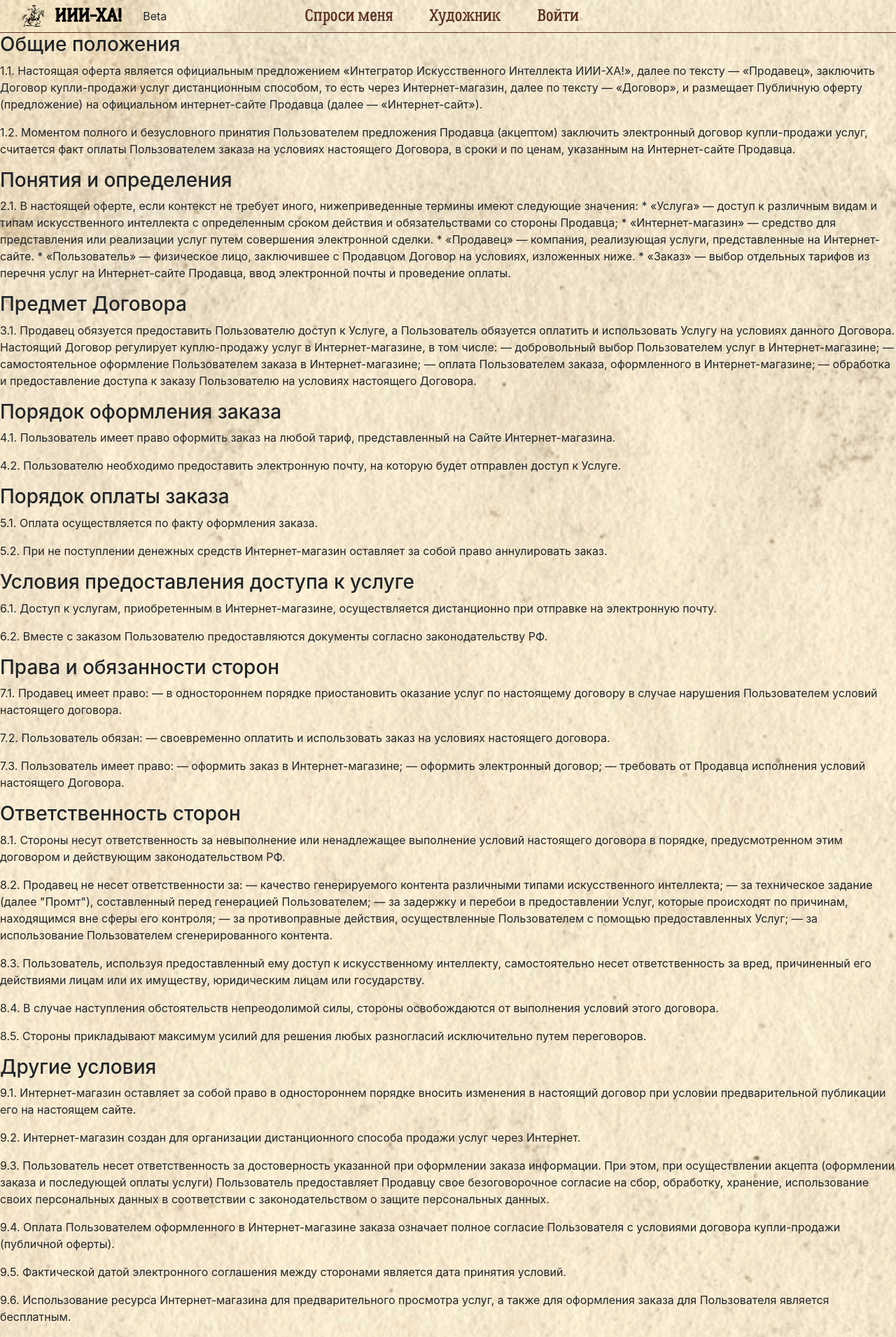
After one commit to amtp1/iiiha, a Django app: page /offer in a window 1280 px wide. The commit adds this page. Shown: the top 1910 px of the page at 70% size. Run offline with Django 4.2, Linux system fonts and the light colour scheme; some libraries are stand-ins or nearby versions.

Commit message:
add offer and privacy policy

```diff
--- a/iiiha/core/static/css/main.css
+++ b/iiiha/core/static/css/main.css
@@ -2288,3 +2288,18 @@ width: 124px;
   color: white;
 	background-color: green;
 }
+
+main {
+  padding: 45px;
+  margin-left: 20%;
+}
+
+.docs li {
+  margin: 10px 0;
+  margin-left: 20%;
+}
+
+a {
+  color: black;
+  text-decoration: none;
+}
--- a/iiiha/core/templates/base.html
+++ b/iiiha/core/templates/base.html
@@ -29,8 +29,6 @@
       <!--<link rel="stylesheet" href="css/bootstrap-5.3.2-dist/bootstrap.css">-->
 		</head>
 		<body class="home-bl">
-
-
 			 <header id="home">
 			    <div class="container">
 			    	<div class="row justify-content-between d-flex">
@@ -135,6 +133,16 @@
 
 			<!-- Start about Area -->
 			{% block body %}{% endblock %}
+      <main>
+      <section>
+        <h2>Публичная оферта и Политика конфиденциальности</h2>
+        <p>Прежде чем использовать наш сайт, пожалуйста, ознакомьтесь с нашими документами:</p>
+        <ul class="docs">
+            <li><a href="offer" target="_blank">Публичная оферта</a></li>
+            <li><a href="privacy-policy" target="_blank">Политика конфиденциальности</a></li>
+        </ul>
+    </section>
+    </main>
 			<!-- End about Area -->
 			<script src="https://ajax.googleapis.com/ajax/libs/jquery/3.5.1/jquery.min.js"></script>
 
--- /dev/null
+++ b/iiiha/core/templates/offer.html
@@ -0,0 +1,134 @@
+{% extends 'base.html' %}
+{% block title %}Публичная оферта{% endblock %}
+{% block body %}
+<h3>Общие положения</h3>
+
+<p>1.1. Настоящая оферта является официальным предложением «Интегратор Искусственного Интеллекта ИИИ-ХА!», далее по тексту — «Продавец», заключить Договор купли-продажи услуг дистанционным способом, то есть через Интернет-магазин, далее по тексту — «Договор», и размещает Публичную оферту (предложение) на официальном интернет-сайте Продавца (далее — «Интернет-сайт»).</p>
+
+<p>1.2. Моментом полного и безусловного принятия Пользователем предложения Продавца (акцептом) заключить электронный договор купли-продажи услуг, считается факт оплаты Пользователем заказа на условиях настоящего Договора, в сроки и по ценам, указанным на Интернет-сайте Продавца.</p>
+
+<h3>Понятия и определения</h3>
+
+<p>
+2.1. В настоящей оферте, если контекст не требует иного, нижеприведенные термины имеют следующие значения:
+* «Услуга» — доступ к различным видам и типам искусственного интеллекта с определенным сроком действия и обязательствами со стороны Продавца;
+* «Интернет-магазин» — средство для представления или реализации услуг путем совершения электронной сделки.
+* «Продавец» — компания, реализующая услуги, представленные на Интернет-сайте.
+* «Пользователь» — физическое лицо, заключившее с Продавцом Договор на условиях, изложенных ниже.
+* «Заказ» — выбор отдельных тарифов из перечня услуг на Интернет-сайте Продавца, ввод электронной почты и проведение оплаты.
+</p>
+
+<h3>Предмет Договора</h3>
+
+<p>3.1. Продавец обязуется предоставить Пользователю доступ к Услуге, а Пользователь обязуется оплатить и использовать Услугу на условиях данного Договора. Настоящий Договор регулирует куплю-продажу услуг в Интернет-магазине, в том числе: — добровольный выбор Пользователем услуг в Интернет-магазине; — самостоятельное оформление Пользователем заказа в Интернет-магазине; — оплата Пользователем заказа, оформленного в Интернет-магазине; — обработка и предоставление доступа к заказу Пользователю на условиях настоящего Договора.</p>
+
+<h3>Порядок оформления заказа</h3>
+
+<p>4.1. Пользователь имеет право оформить заказ на любой тариф, представленный на Сайте Интернет-магазина.</p>
+
+<p>4.2. Пользователю необходимо предоставить электронную почту, на которую будет отправлен доступ к Услуге.</p>
+
+<h3>Порядок оплаты заказа</h3>
+
+<p>5.1. Оплата осуществляется по факту оформления заказа.</p>
+
+<p>5.2. При не поступлении денежных средств Интернет-магазин оставляет за собой право аннулировать заказ.</p>
+
+<h3>Условия предоставления доступа к услуге</h3>
+
+<p>6.1. Доступ к услугам, приобретенным в Интернет-магазине, осуществляется дистанционно при отправке на электронную почту.</p>
+
+<p>6.2. Вместе с заказом Пользователю предоставляются документы согласно законодательству РФ.</p>
+
+<h3>Права и обязанности сторон</h3>
+
+<p>
+7.1. Продавец имеет право:
+— в одностороннем порядке приостановить оказание услуг по настоящему договору в случае нарушения Пользователем условий настоящего договора.
+</p>
+
+<p>
+7.2. Пользователь обязан:
+— своевременно оплатить и использовать заказ на условиях настоящего договора.
+</p>
+
+<p>
+7.3. Пользователь имеет право:
+— оформить заказ в Интернет-магазине;
+— оформить электронный договор;
+— требовать от Продавца исполнения условий настоящего Договора.
+</p>
+
+<h3>Ответственность сторон</h3>
+
+<p>8.1. Стороны несут ответственность за невыполнение или ненадлежащее выполнение условий настоящего договора в порядке, предусмотренном этим договором и действующим законодательством РФ.</p>
+
+<p>8.2. Продавец не несет ответственности за:
+— качество генерируемого контента различными типами искусственного интеллекта;
+— за техническое задание (далее "Промт"), составленный перед генерацией Пользователем;
+— за задержку и перебои в предоставлении Услуг, которые происходят по причинам, находящимся вне сферы его контроля;
+— за противоправные действия, осуществленные Пользователем с помощью предоставленных Услуг;
+— за использование Пользователем сгенерированного контента.
+</p>
+
+<p>8.3. Пользователь, используя предоставленный ему доступ к искусственному интеллекту, самостоятельно несет ответственность за вред, причиненный его действиями лицам или их имуществу, юридическим лицам или государству.</p>
+
+<p>8.4. В случае наступления обстоятельств непреодолимой силы, стороны освобождаются от выполнения условий этого договора.</p>
+
+<p>8.5. Стороны прикладывают максимум усилий для решения любых разногласий исключительно путем переговоров.</p>
+
+<h3>Другие условия</h3>
+
+<p>9.1. Интернет-магазин оставляет за собой право в одностороннем порядке вносить изменения в настоящий договор при условии предварительной публикации его на настоящем сайте.</p>
+
+<p>9.2. Интернет-магазин создан для организации дистанционного способа продажи услуг через Интернет.</p>
+
+<p>
+9.3. Пользователь несет ответственность за достоверность указанной при оформлении заказа информации. При этом, при осуществлении акцепта (оформлении заказа и последующей оплаты услуги) Пользователь предоставляет Продавцу свое безоговорочное согласие на сбор, обработку, хранение, использование своих персональных данных в соответствии с законодательством о защите персональных данных.
+</p>
+
+<p>
+9.4. Оплата Пользователем оформленного в Интернет-магазине заказа означает полное согласие Пользователя с условиями договора купли-продажи (публичной оферты).
+</p>
+
+<p>
+9.5. Фактической датой электронного соглашения между сторонами является дата принятия условий.
+</p>
+
+<p>
+9.6. Использование ресурса Интернет-магазина для предварительного просмотра услуг, а также для оформления заказа для Пользователя является бесплатным.
+</p>
+
+<p>
+9.7. Информация, предоставляемая Пользователем, является конфиденциальной. Интернет-магазин использует информацию о Пользователе исключительно в целях обработки заказа, отправления уведомлений Пользователю о скидках, акциях и новостях о работоспособности Услуги, доставки услуги, осуществления взаиморасчетов.
+</p>
+
+<h3>Порядок возврата услуги</h3>
+
+<p>
+10.1. Возврат услуги в Интернет-магазин производится согласно действующему законодательству РФ.
+</p>
+
+<p>
+10.2. Возврат услуги в Интернет-магазин производится Пользователем не позднее 14 дней с момента покупки услуги, при условии, что лимиты не были использованы более чем на 10% от общей суммы.
+</p>
+
+<p>
+10.3. При возврате Пользователем услуги, Интернет-магазин возвращает ему уплаченную за услугу денежную сумму в течение 5 рабочих дней.
+</p>
+
+<h3>Срок действия договора</h3>
+
+<p>
+11.1. Электронный договор считается заключенным с момента оплаты услуги в Интернет-магазине и действует в течение срока действия Услуги.
+</p>
+
+<p>
+11.2. До окончания срока действия этот Договор может быть расторгнут по желанию Пользователя в течение первых 14 дней путем возврата денежных средств и аннулирования Услуги.
+</p>
+
+<p>
+11.3. Стороны имеют право расторгнуть настоящий договор в одностороннем порядке в случае невыполнения одной из сторон условий настоящего Договора и в случаях, предусмотренных действующим законодательством РФ.
+</p>
+
+{% endblock %}
--- a/iiiha/core/urls.py
+++ b/iiiha/core/urls.py
@@ -20,6 +20,8 @@ urlpatterns = [
     path('signin', signin, name='signin'),
     path('signup', signup, name='signup'),
     path('logout', logout_user, name='logout_user'),
+    path('offer', offer, name='offer'),
+    path('privacy-policy', privacy_policy, name='privacy-policy'),
 
     # API urls
     path('api/checkfoodvalue/<str:food_name>', CheckFoodValueAPI.as_view(), name="checkfoodvalue"),
--- a/iiiha/core/views.py
+++ b/iiiha/core/views.py
@@ -180,3 +180,11 @@ def signup(request):
 def logout_user(request):
     logout(request)
     return redirect('index')
+
+
+def offer(request):
+    return render(request, 'offer.html')
+
+
+def privacy_policy(request):
+    return render(request, 'privacy-policy.html')
```
Also changed, not shown: iiiha/core/templates/privacy-policy.html (added, +32 -0 lines).
